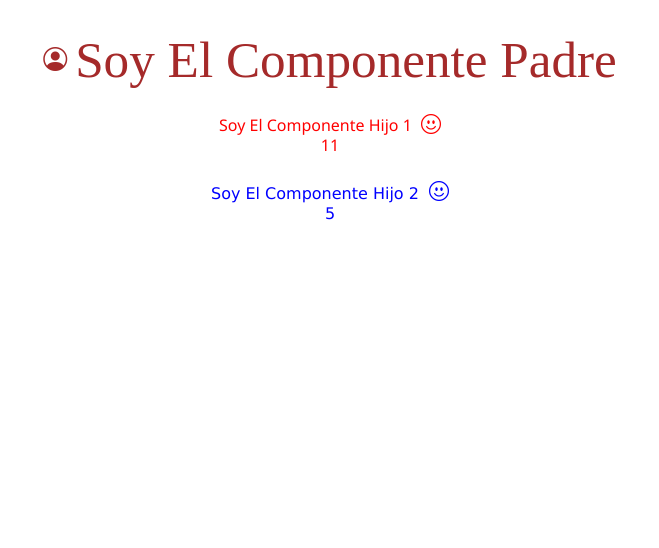
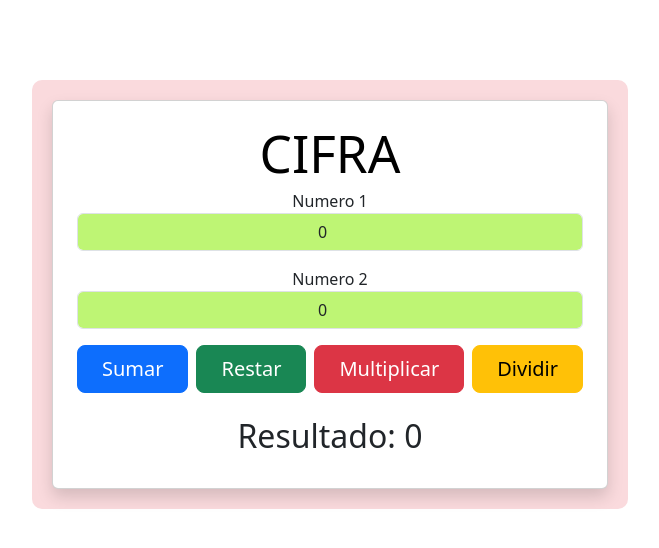
Before and after one commit to Kim-Mendoza3/Kim-Vue, a Vue app: page / in a window 1280 px wide. Shown: the top 548 px of the page, without its empty margins (310-969 px from the left). Built offline with nearby package versions, Linux system fonts and the light colour scheme.

Commit message:
calculadora y eventos

```diff
--- a/src/App.vue
+++ b/src/App.vue
@@ -3,10 +3,11 @@ import App9 from '../CONDICIONALES/App9.vue';
 // Importamos el componente "Horario" desde la carpeta "CONDICIONALES"
 // Esto permite utilizar el componente en este archivo.
 // import Horario from '../CONDICIONALES/Horario.vue';
-import PADRE from './components/PROPS/PADRE.vue';
-import HIJO1 from './components/PROPS/HIJO1.vue';
-import HIJO2 from './components/PROPS/HIJO2.vue';
-
+// import PADRE from './components/PROPS/PADRE.vue';
+// import HIJO1 from './components/PROPS/HIJO1.vue';
+//  import HIJO2 from './components/PROPS/HIJO2.vue';
+// import EVENTOS from './components/EVENTOS/EVENTOS.vue';
+import Calculadora from './components/CALCULADORA/Calculadora.vue';
 
 // import AppCard from './components/AppCard.vue';
 // import Card from './components/AppCard.vue';
@@ -25,7 +26,10 @@ import HIJO2 from './components/PROPS/HIJO2.vue';
     <!-- <Equipo/> -->
      <!-- <App9/>  -->
       <!-- <Horario/>     Se llama al componente "Horario", que se mostrará en la interfaz -->
-       <PADRE/> <!--Se llama al componente "Horario", que se mostrará en la interfaz -->
+       <!-- <PADRE/> Se llama al componente "Horario", que se mostrará en la interfaz  -->
+    <!-- <EVENTOS/> -->
+     <Calculadora/>
+
 
 
   </div>
--- /dev/null
+++ b/src/components/CALCULADORA/Calculadora.vue
@@ -0,0 +1,50 @@
+<template>
+    <div class="container mt-5" style="background-color: #FADADD; padding: 20px; border-radius: 10px;">
+        <div class="card shadow p-4">
+            <h1 style="color: black;" class="text-center">CIFRA</h1>
+            <div class="mb-3">
+                <label for="">Numero 1  </label>
+                <input type="number" class="form-control text-center" v-model="numero1" style="background-color: #BEF574;">
+            </div>
+            <div class="mb-3">
+                <label for="">Numero 2  </label>
+                <input type="number" class="form-control text-center" v-model="numero2" style="background-color: #BEF574;">
+            </div>
+            <div class="d-flex justify-content-center gap-2 flex-wrap">
+                <button @click="sumar" class="btn btn-primary btn-lg px-4">Sumar</button>
+                <button @click="resta" class="btn btn-success btn-lg px-4">Restar</button>
+                <button @click="multiplicar" class="btn btn-danger btn-lg px-4">Multiplicar</button>
+                <button @click="dividir" class="btn btn-warning btn-lg px-4">Dividir</button>
+            </div>
+            <h2 class="text-center mt-4">
+                Resultado: {{ resultado }}
+            </h2>
+        </div>
+    </div>
+</template>
+
+<script>
+export default {
+    data() {
+        return {
+            numero1: 0,
+            numero2: 0,
+            resultado: 0,
+        };
+    },
+    methods: {
+        sumar() {
+            this.resultado = parseFloat(this.numero1) + parseFloat(this.numero2);
+        },
+        resta() {
+            this.resultado = parseFloat(this.numero1) - parseFloat(this.numero2);
+        },
+        multiplicar() {
+            this.resultado = parseFloat(this.numero1) * parseFloat(this.numero2);
+        },
+        dividir() {
+            this.resultado = parseFloat(this.numero1) / parseFloat(this.numero2);
+        },
+    },
+};
+</script>
--- /dev/null
+++ b/src/components/EVENTOS/EVENTOS.vue
@@ -0,0 +1,67 @@
+<template>
+    <div class="container">
+        <div class="row mt-4">
+        <div>
+            <h4 style="color: blue; font-family: 'Franklin Gothic Medium', 'Arial Narrow', Arial, sans-serif;">EVENTO CLICK</h4>
+        <button @click="clic" class="btn btn-danger" type="button">Da Click</button>
+        <button @click="soyboton" class="btn btn-warning mx-2" type="button">Da Click</button>
+    </div>
+    <div>
+            <h4 style="color: greenyellow; font-family: 'Gill Sans', 'Gill Sans MT', Calibri, 'Trebuchet MS', sans-serif;">EVENTO CHANGE</h4>
+            <label class="input-group-text" for="">Ingresa tu nombre</label>
+            <input class="form-control mt-2" type="text" id="nombre" @change="nombreE">
+           <p> El nombre ingresado es: <strong>{{ nombre }}</strong></p>
+    </div>
+ <div>
+    <h4 style="color: red; font-family: 'Segoe UI', Tahoma, Geneva, Verdana, sans-serif;">EVENTO MENSAJES</h4>
+    <div style="width: 1100px;height: 200px; background-color: purple;text-align: center;padding: 15px;border-radius: 14px;"
+    @mouseenter="mostrarmensaje" @mouseleave="ocultarmensaje">
+    <p class="text-center text-white">Pase el Mouse</p>
+    <p class="text-white">{{ mensaje }}</p>
+
+
+    </div>
+
+ </div>
+
+
+</div>
+</div>
+</template>
+<script>
+export default {
+    data(){
+return{
+    nombre:'',
+    mensaje:'',
+}
+    },
+    methods:{
+        clic(){
+            alert("gracias por darle click")
+        },
+        soyboton(){
+            alert("soy un boton!!")
+        },
+        nombreE(event){
+this.nombre = event.target.value
+        },
+        mostrarmensaje(){
+            this.mensaje="el mouse esta dentro del cuadro"
+
+        },
+        ocultarmensaje(){
+    this.mensaje="el raton esta fuera del cuadro"
+        }
+
+    }
+
+}
+</script>
+<style>
+.fondo {
+    background-color: aquamarine; /* Color de fondo claro */
+    min-height: 100vh; /* Asegura que cubra toda la pantalla */
+    padding: 20px; /* Espaciado interno */
+}
+</style>
```
